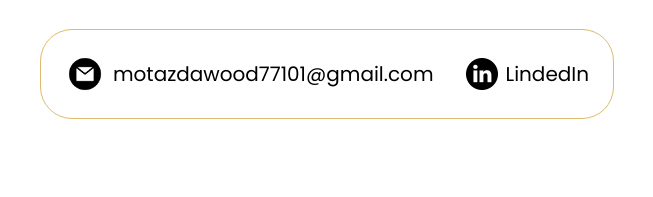
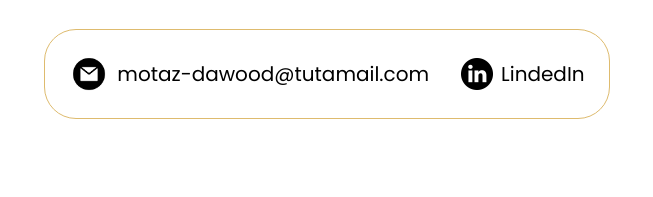
Before and after one commit to motaz-shokry/motaz-shokry.github.io, a website: page index.html in a window 1280 px wide. Shown: the part 4026-4223 px from the top of the page, 313-966 px from the left. Drawn offline with Linux system fonts and the light colour scheme.

Commit message:
Update index.html

```diff
--- a/index.html
+++ b/index.html
@@ -230,7 +230,7 @@
         <div class="contact-container">
             <div class="contact-info">
                 <img src="imgs/email.png" alt="Email Icon" class="icon email-icon">
-                <p><a href="mailto:motazdawood77101@gmail.com">motazdawood77101@gmail.com</a></p>
+                <p><a href="mailto:motazdawood77101@gmail.com">motaz-dawood@tutamail.com</a></p>
             </div>
             <div class="contact-info">
                 <img src="imgs/linkedin.png" alt="Linkedin Icon" class="icon">
```
